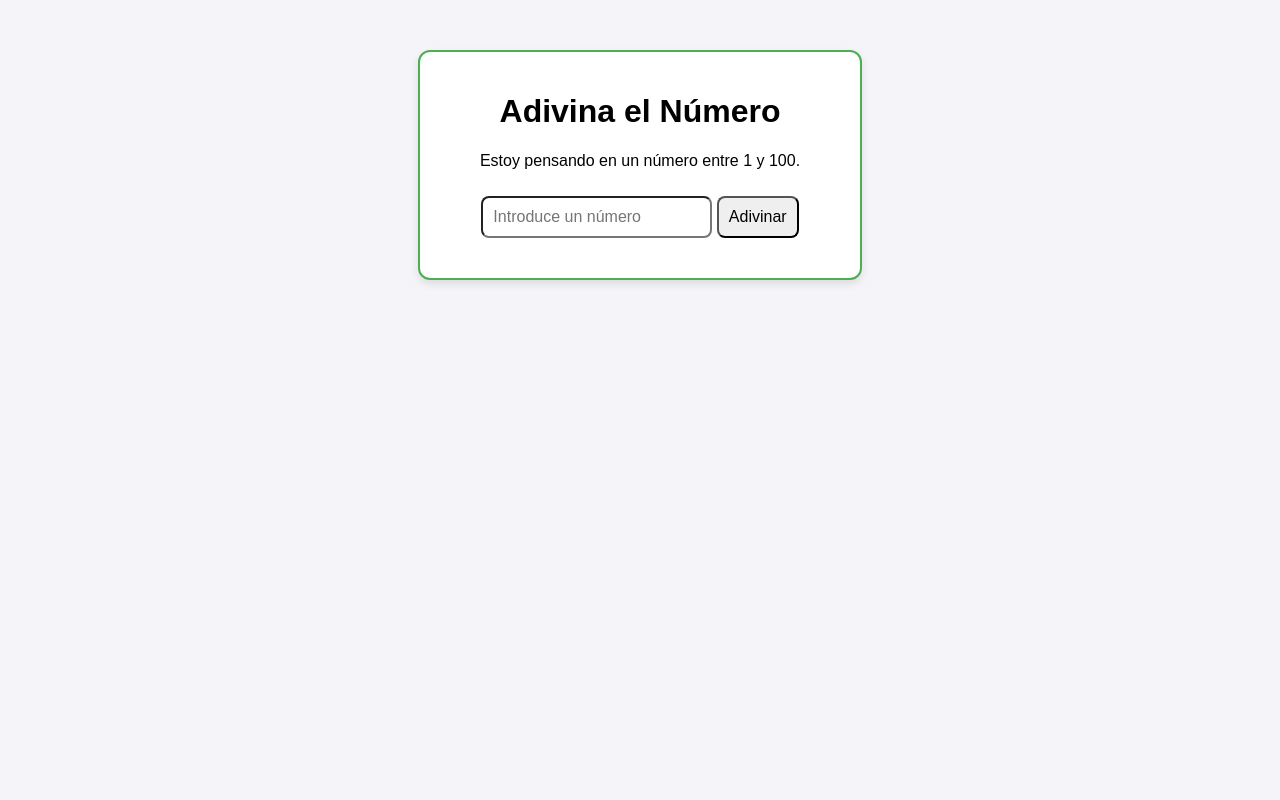
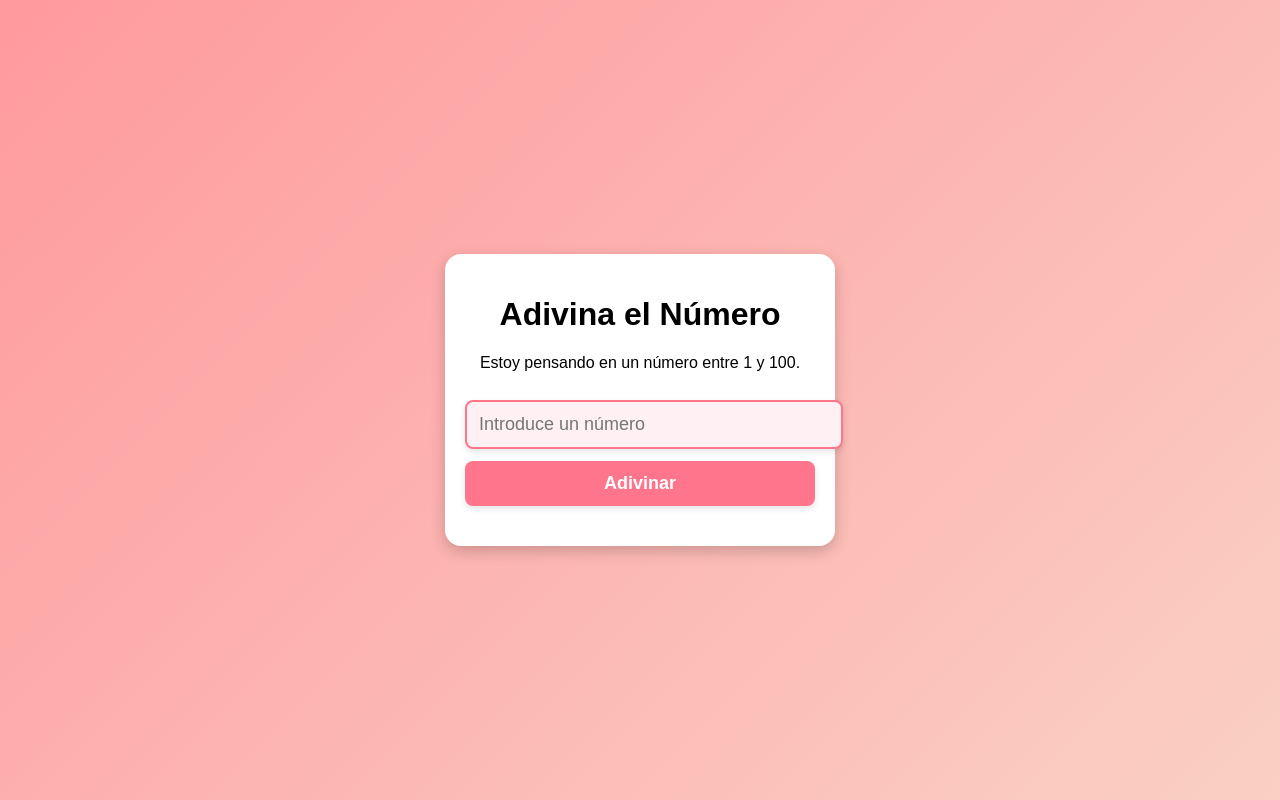
Before and after one commit to Santiago1902200/juego2025, a plain HTML site: page index.html in a window 1280 px wide. Drawn offline with Linux system fonts and the light colour scheme.

Commit message:
Update style.css 26-03

```diff
--- a/style.css
+++ b/style.css
@@ -1,28 +1,59 @@
 body {
-    font-family: Arial, sans-serif;
+    font-family: 'Poppins', sans-serif;
     text-align: center;
-    margin-top: 50px;
-    background-color: #f4f4f9;
+    margin: 0;
+    padding: 0;
+    background: linear-gradient(135deg, #ff9a9e, #fad0c4);
+    display: flex;
+    justify-content: center;
+    align-items: center;
+    height: 100vh;
 }
 
 #game-container {
-    max-width: 400px;
-    margin: auto;
+    max-width: 350px;
+    width: 90%;
     padding: 20px;
-    border: 2px solid #4CAF50;
-    border-radius: 12px;
-    box-shadow: 0 4px 8px rgba(0, 0, 0, 0.1);
+    border-radius: 16px;
     background: white;
+    box-shadow: 0 5px 15px rgba(0, 0, 0, 0.2);
+    transition: transform 0.3s ease-in-out;
+}
+
+#game-container:hover {
+    transform: scale(1.03);
 }
 
 input, button {
-    margin-top: 10px;
-    padding: 10px;
-    font-size: 16px;
+    margin-top: 12px;
+    padding: 12px;
+    font-size: 18px;
+    width: 100%;
+    border: none;
     border-radius: 8px;
+    box-shadow: 0 3px 6px rgba(0, 0, 0, 0.1);
+}
+
+input {
+    border: 2px solid #ff758c;
+    background: #fff0f3;
+    outline: none;
+}
+
+button {
+    background: #ff758c;
+    color: white;
+    font-weight: bold;
+    cursor: pointer;
+    transition: background 0.3s;
+}
+
+button:hover {
+    background: #ff5a75;
 }
 
 #mensaje {
     margin-top: 20px;
     font-weight: bold;
+    color: #ff5a75;
 }
```
